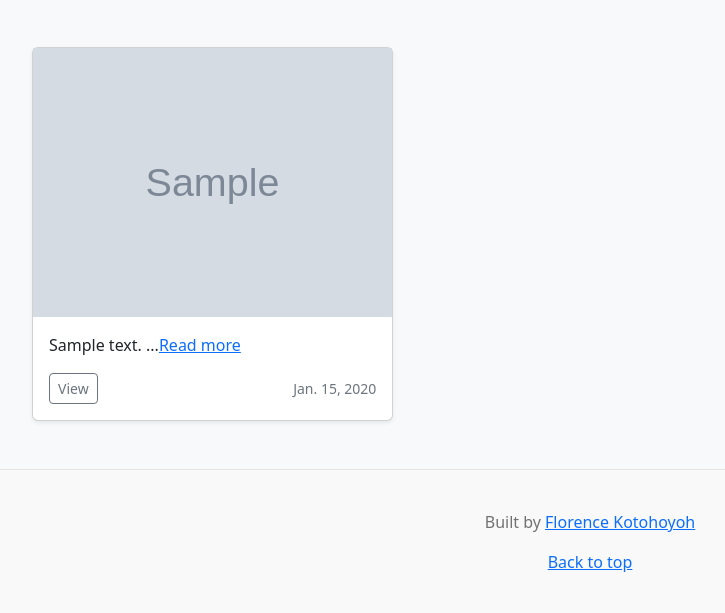
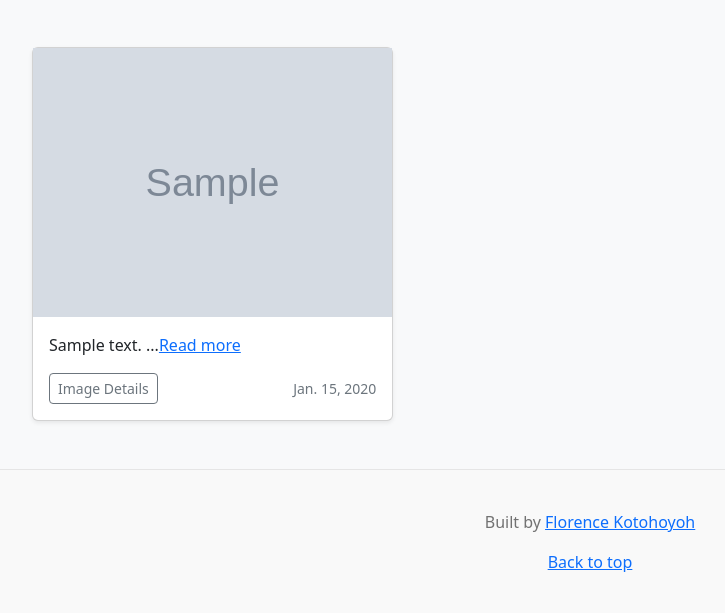
Before and after one commit to Flokots/personal-gallery, a Django app: a page that uses main/templates/base-templates/category.html in a window 1280 px wide. Shown: the part 217-830 px from the top of the page, without its empty margins (50-775 px from the left). Run offline with Django 4.2, Linux system fonts and the light colour scheme; tables that the repository leaves empty hold one stand-in row (values such as "Sample post"); grey boxes marked "Sample" are stand-in pictures; some libraries are stand-ins or nearby versions.

Commit message:
change view button to image details

```diff
--- a/main/templates/base-templates/category.html
+++ b/main/templates/base-templates/category.html
@@ -74,7 +74,7 @@
                 <div class="d-flex justify-content-between align-items-center">
                   <div class="btn-group">
                     <a href="#">
-                      <button type="button" class="btn btn-sm btn-outline-secondary">View</button>
+                      <button type="button" class="btn btn-sm btn-outline-secondary">Image Details</button>
                     </a>
                   </div>
                   <small class="text-muted">{{image.date_created|date}}</small>
--- a/main/templates/base-templates/location.html
+++ b/main/templates/base-templates/location.html
@@ -74,7 +74,7 @@
                 <div class="d-flex justify-content-between align-items-center">
                   <div class="btn-group">
                     <a href="#">
-                      <button type="button" class="btn btn-sm btn-outline-secondary">View</button>
+                      <button type="button" class="btn btn-sm btn-outline-secondary">Image Details</button>
                     </a>
                   </div>
                   <small class="text-muted">{{image.date_created|date}}</small>
--- a/main/templates/navbar.html
+++ b/main/templates/navbar.html
@@ -107,6 +107,7 @@
             </div>
         </div>
     </nav>
+    <div class="container-fluid">
         <h3 class="text-center">Locations</h3>
         <div class="nav-scroller py-1 mb-2">
             <nav class="nav d-flex justify-content-between">
@@ -116,6 +117,7 @@
             </nav>
           </div>
         </div>
+    </div>
 
     <script src="https://cdn.jsdelivr.net/npm/bootstrap@5.2.0-beta1/dist/js/bootstrap.bundle.min.js"></script>
 </body>
```
Lines whose indentation alone changed are shown as unchanged.
